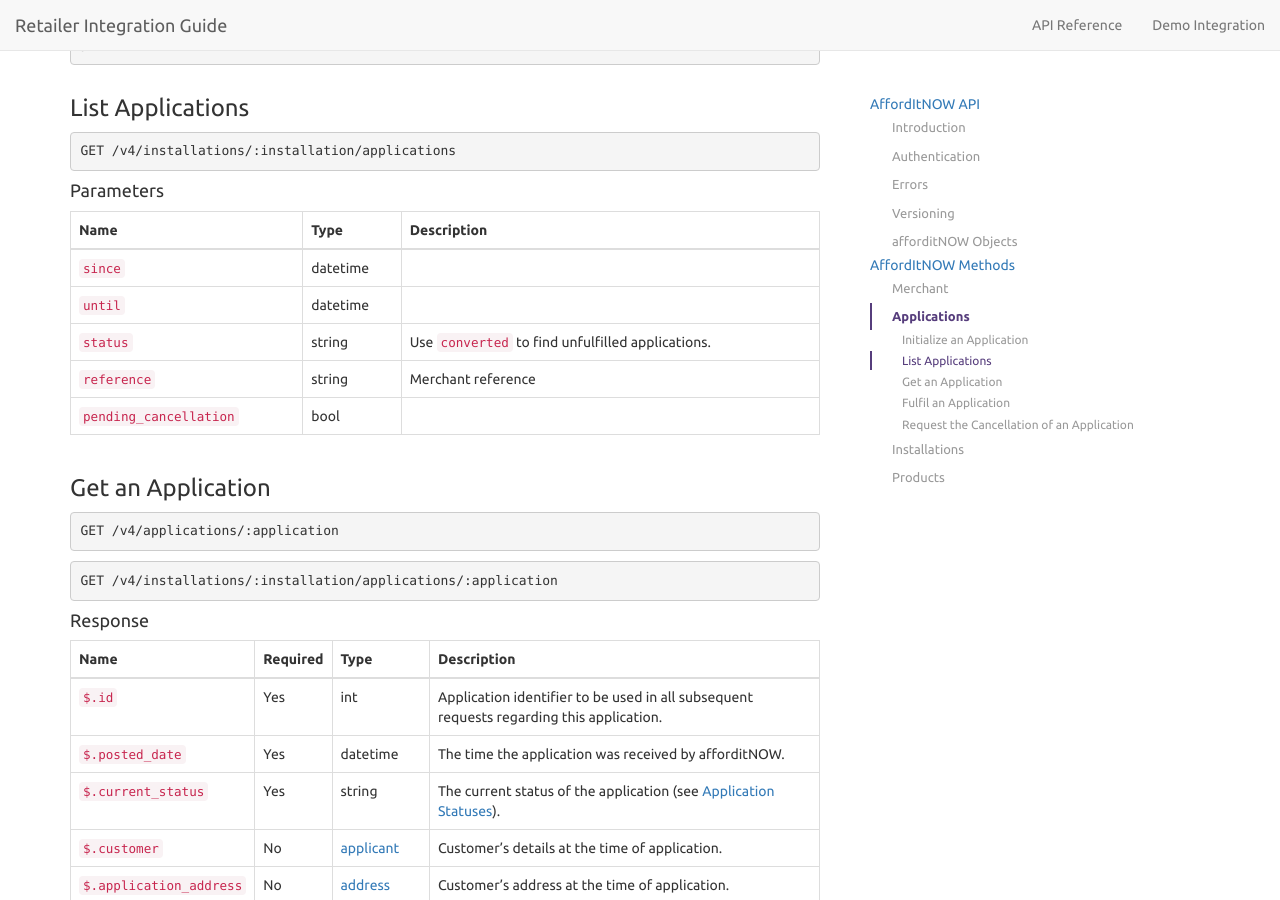
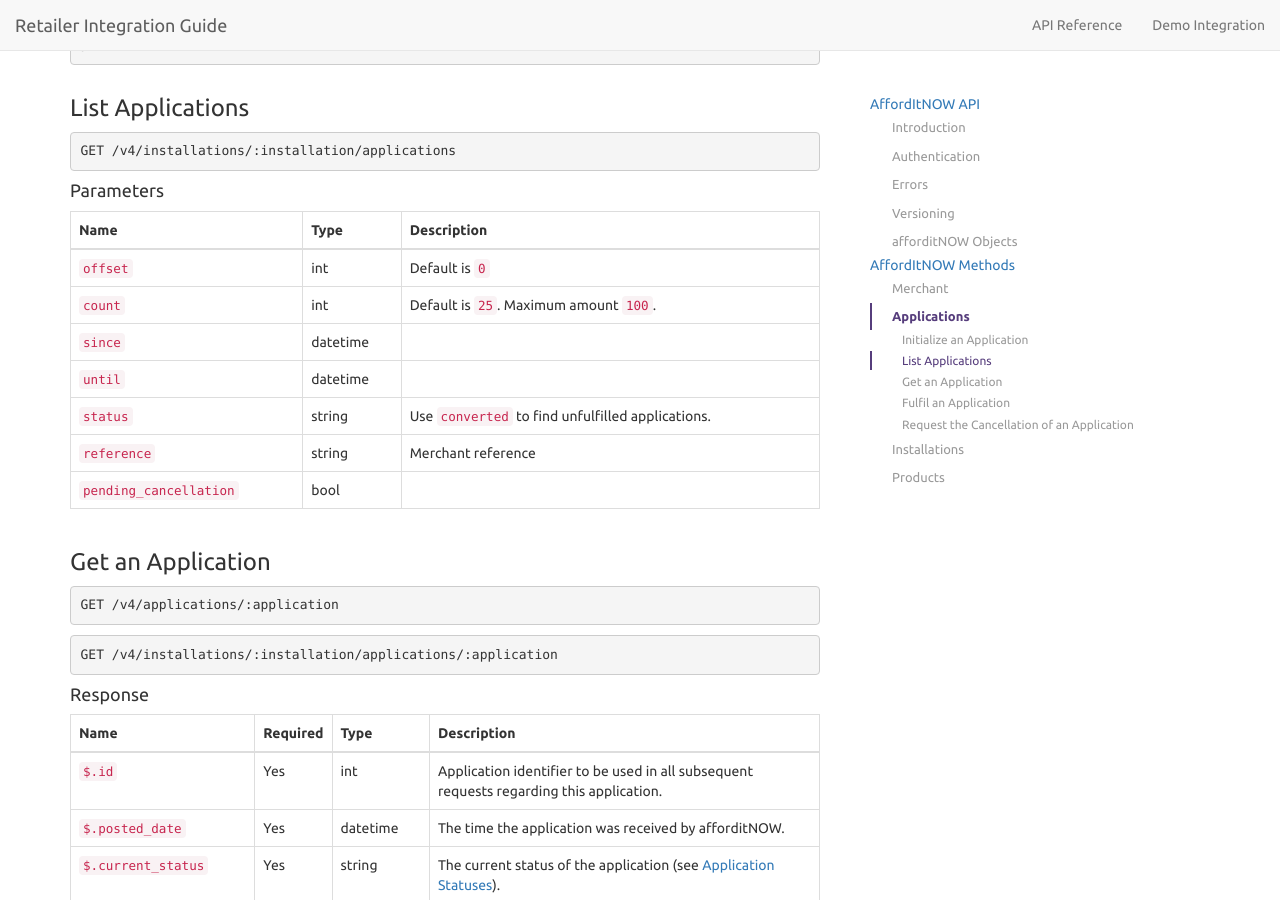
Before and after one commit to PayBreak/retailer-integration-guide, a Jekyll site: the page built from api/index.md, in a window 1280 px wide and 900 px high, scrolled down 8817 px. Built offline with Jekyll 4.4.1, drawn with Linux system fonts in a browser that asks for light colours; nearby versions of some CDN libraries; Markdown is read by kramdown in place of the engine named in the settings.

Commit message:
Additional options

```diff
--- a/_includes/v4/applications.md
+++ b/_includes/v4/applications.md
@@ -14,6 +14,8 @@ GET {{ site.data.globals.api_prefix }}/installations/:installation/applications
 
 Name | Type | Description
 --- | --- | ---
+`offset`| int | Default is `0`
+`count` | int | Default is `25`. Maximum amount `100`.
 `since` | datetime
 `until` | datetime
 `status` | string | Use `converted` to find unfulfilled applications.
```
